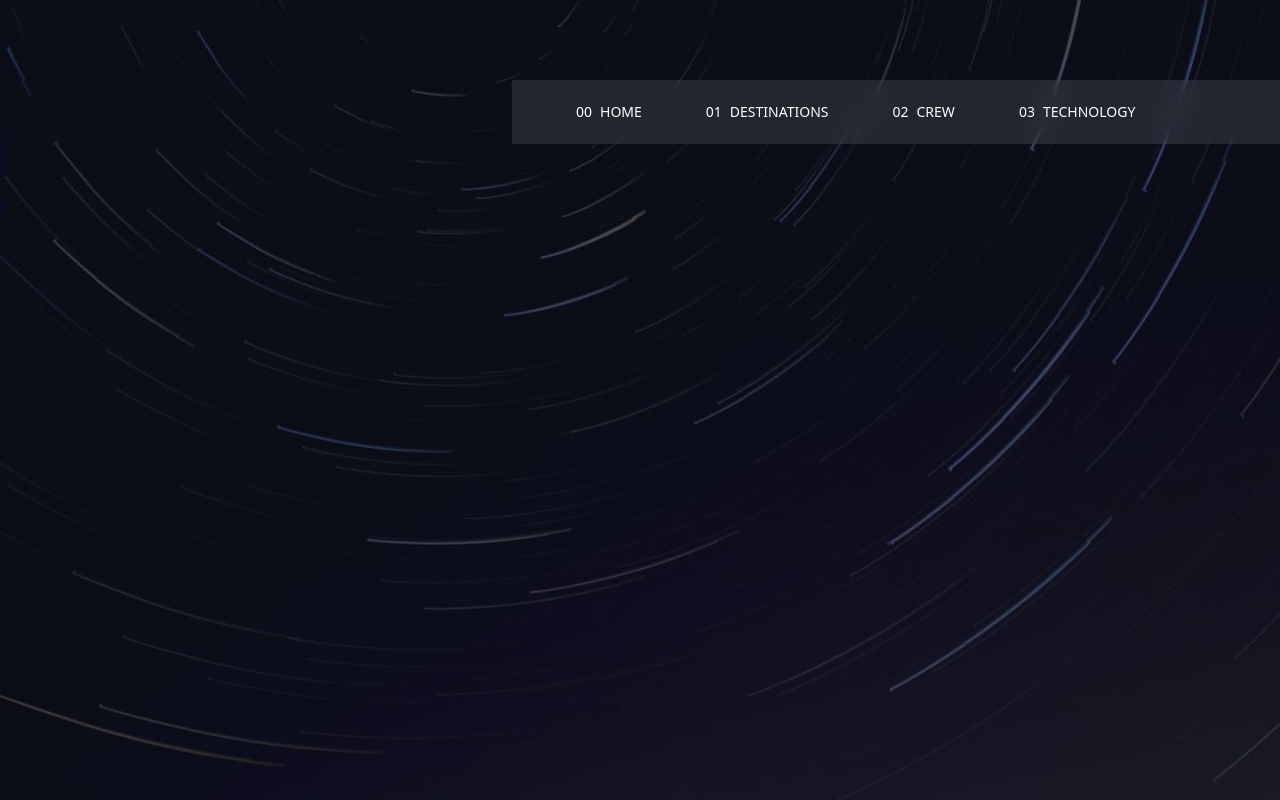
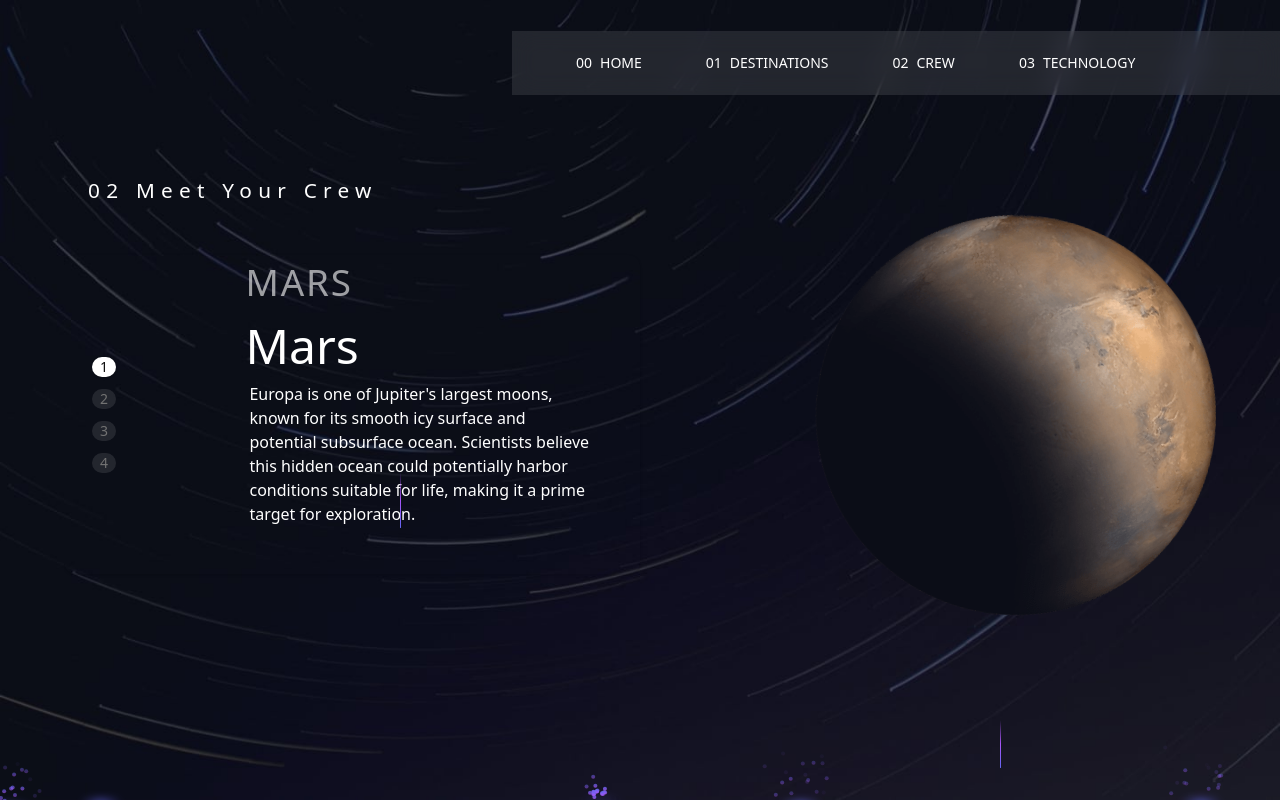
Before and after one commit to SaiHtetMyatNaing/space-adventure, a Next.js app: page /technology in a window 1280 px wide. Built offline with nearby package versions, Linux system fonts and the light colour scheme.

Commit message:
Add BackgroundBeamsWithCollision component, implement motion animations in CrewSection, Technology, and HeroSection components

```diff
--- a/src/_components/crew/crew-creation.tsx
+++ b/src/_components/crew/crew-creation.tsx
@@ -11,20 +11,36 @@ import {
   CardHeader,
   CardTitle,
 } from "@/components/ui/card";
+import { motion } from "framer-motion";
 import Header from "../header";
 
 const CrewSection = () => {
   return (
     <>
-      <Header className="-mt-20" />
+      <Header className="-mt-[85px]" />
       <main className="flex items-center justify-between w-full max-w-6xl gap-2 mx-auto overflow-hidden">
         <Tabs defaultValue="mars" className="flex flex-col w-full mx-auto">
-          <h1 className="ml-6 text-[1.3em] tracking-[0.3em]">
+          <motion.h1
+          initial={{ x : '-100%' , opacity : 0 }}
+          animate={{ opacity: 1, x: '0%' }}
+          exit={{ opacity: 0, x: '-100%' }}
+          className="ml-6 text-[1.3em] tracking-[0.3em]">
             02 Meet Your Crew
-          </h1>
+          </motion.h1>
 
           {destinations.map((destination) => {
             return (
+              <motion.div
+              key={destination.tabValue}
+              className="w-full h-full max-w-full"
+              initial={{ opacity: 0, y: 20 }}
+              animate={{ opacity: 1, y: 0 }}
+              transition={{
+                type: "spring",
+                stiffness: 100,
+                duration: 0.5
+              }}
+            >
               <TabsContent
                 value={destination.tabValue}
                 key={destination.tabValue}
@@ -59,11 +75,12 @@ const CrewSection = () => {
                 <Image
                   src={destination.image.src}
                   alt={destination.image.alt}
-                  width={450}
+                  width={420}
                   height={400}
                   className="ml-12 rotating-image"
                 />
               </TabsContent>
+              </motion.div>
             );
           })}
         </Tabs>
--- a/src/_components/destination/destination.tsx
+++ b/src/_components/destination/destination.tsx
@@ -12,7 +12,7 @@ import {
   CardTitle,
 } from "@/components/ui/card";
 import Header from "../header";
-
+import { motion } from "framer-motion";
 const DestinationSection = () => {
   return (
     <>
@@ -40,11 +40,33 @@ const DestinationSection = () => {
 
           {destinations.map((destination) => {
             return (
+        <motion.div
+              key={destination.tabValue}
+              className="w-full h-full max-w-full"
+              initial={{ opacity: 0, y: 20 }}
+              animate={{ opacity: 1, y: 0 }}
+              transition={{
+                type: "spring",
+                stiffness: 100,
+                duration: 0.5
+              }}
+            >
               <TabsContent
                 value={destination.tabValue}
                 key={destination.tabValue}
                 className="flex items-center justify-between max-w-6xl"
               >
+
+<motion.div
+              className="w-full h-full max-w-full"
+              initial={{ opacity: 0, y: 20 }}
+              animate={{ opacity: 1, y: 0 }}
+              transition={{
+                type: "spring",
+                stiffness: 100,
+                duration: 0.5
+              }}
+            >
                 <Image
                   src={destination.image.src}
                   alt={destination.image.alt}
@@ -52,6 +74,7 @@ const DestinationSection = () => {
                   height={400}
                   className="ml-12 rotating-image"
                 />
+                </motion.div>
 
                 <Card className="flex flex-col items-start max-w-md gap-3 text-white bg-transparent border-none">
                   <CardHeader>
@@ -83,9 +106,11 @@ const DestinationSection = () => {
                   </CardFooter>
                 </Card>
               </TabsContent>
+              </motion.div>
             );
           })}
         </Tabs>
+
       </main>
     </>
   );
--- a/src/_components/header.tsx
+++ b/src/_components/header.tsx
@@ -1,16 +1,32 @@
 "use client";
 import Link from "next/link";
 import React from "react";
+import { motion } from "framer-motion";
 
-const Header = ({className}: {className?: string}) => {
+const Header = ({ className }: { className?: string }) => {
   const menuList = [
     { id: 1, name: "Home", href: "/" },
     { id: 2, name: "Destinations", href: "/destination" },
     { id: 3, name: "Crew", href: "/crew" },
     { id: 4, name: "Technology", href: "/technology" },
   ];
+
+  // Animation variants
+  const headerVariants = {
+    hidden: { opacity: 0, x: '100%' }, // Start off-screen to the right
+    visible: { opacity: 1, x: '0%' , duration :7 },   // Move to original position
+    exit: { opacity: 0, x: '-100%' },
+
+  };
+
   return (
-    <header className={`flex items-center justify-end w-full  ${className}`}>
+    <motion.header
+      className={`flex items-center justify-end w-full ${className}`}
+      animate="visible"
+      exit="exit"
+      variants={headerVariants}
+      transition={{ duration: 0.5 }} // Adjust duration as needed
+    >
       <ul className="flex items-center justify-start w-full h-16 max-w-3xl text-sm gap-x-16 bg-white/10 backdrop-blur-md">
         <span></span>
         {menuList.map((item) => (
@@ -22,7 +38,7 @@ const Header = ({className}: {className?: string}) => {
           </li>
         ))}
       </ul>
-    </header>
+    </motion.header>
   );
 };
 
--- a/src/_components/home/hero-section.tsx
+++ b/src/_components/home/hero-section.tsx
@@ -1,12 +1,21 @@
+'use client'
 import React from "react";
 import Link from "next/link";
 import Header from "../header";
-
+import { motion } from "framer-motion";
 const HeroSection = () => {
   return (
     <>
       <Header className="mt-12"/>
-      <section className=" flex select-none   uppercase  gap-4 items-end justify-between mb-[10em] text-center max-w-full w-full px-[10em]">
+      <motion.section
+              initial={{ opacity: 0, y: 20 }}
+              animate={{ opacity: 1, y: 0 }}
+              transition={{
+                type: "spring",
+                stiffness: 100,
+                duration: 0.5
+              }}
+         className=" flex select-none   uppercase  gap-4 items-end justify-between mb-[10em] text-center max-w-full w-full px-[10em]">
         <div className="flex flex-col items-start justify-start w-full max-w-2xl gap-4">
           <h1 className="tracking-[0.3em]">So, You want to go to</h1>
           <h2 className="text-[7em] -mt-10">Space</h2>
@@ -24,7 +33,7 @@ const HeroSection = () => {
           <span className="text-black  text-[1.3em]">Explore</span>
         </Link>
 
-      </section>
+      </motion.section>
       </>
   );
 };
--- /dev/null
+++ b/src/_components/technology/tech-section.tsx
@@ -0,0 +1,89 @@
+"use client";
+import Image from "next/image";
+import React from "react";
+import { motion } from "framer-motion"; // Import motion
+import { Tabs, TabsContent, TabsList, TabsTrigger } from "@/components/ui/tabs";
+import { destinations } from "@/lib/data";
+import {
+  Card,
+  CardContent,
+  CardDescription,
+  CardFooter,
+  CardHeader,
+  CardTitle,
+} from "@/components/ui/card";
+import Header from "../header";
+
+const TechSection = () => {
+  // Animation variants for the pop-up effect
+  const popUpVariants = {
+    hidden: { opacity: 0, scale: 0.8 }, // Start hidden and scaled down
+    visible: { opacity: 1, scale: 1 },   // Fully visible and at normal scale
+  };
+
+  return (
+    <>
+      <Header className="-mt-[130px]" />
+      <motion.main
+        className="flex items-center justify-center w-full max-w-6xl mx-auto overflow-hidden"
+        initial="hidden"
+        animate="visible"
+        variants={popUpVariants}
+        transition={{ duration: 0.5 }} // Adjust duration as needed
+      >
+        <Tabs defaultValue="mars" className="flex flex-col justify-between w-full mx-auto">
+          <h1 className="ml-6 text-[1.3em] tracking-[0.3em]">
+            02 Meet Your Crew
+          </h1>
+
+          {destinations.map((destination) => {
+            return (
+              <TabsContent
+                value={destination.tabValue}
+                key={destination.tabValue}
+                className="flex items-center justify-between max-w-6xl"
+              >
+                <Card className="flex items-center max-w-xl text-white bg-transparent border-none ">
+                  <CardHeader className="flex items-start justify-start w-full max-w-full py-2">
+                    <TabsList className="flex flex-col items-start justify-center w-full h-full max-w-sm gap-3 bg-transparent">
+                      {destinations.map((destination, index) => (
+                        <TabsTrigger
+                          key={destination.tabValue}
+                          value={destination.tabValue}
+                          className="w-5 h-5 rounded-full cursor-pointer bg-white/10"
+                        >
+                          {index + 1}
+                        </TabsTrigger>
+                      ))}
+                    </TabsList>
+                  </CardHeader>
+                  <CardFooter className="flex flex-col items-start h-76">
+                    <CardTitle className="text-[2.3em] font-extralight text-white/60 uppercase tracking-wider">
+                      {destination.name}
+                    </CardTitle>
+                    <CardDescription className="text-[3em] text-white">
+                      {destination.name}
+                    </CardDescription>
+                    <CardContent className="-ml-5">
+                      <p>{destination.description}</p>
+                    </CardContent>
+                  </CardFooter>
+                </Card>
+
+                <Image
+                  src={destination.image.src}
+                  alt={destination.image.alt}
+                  width={400}
+                  height={400}
+                  className="ml-12 rotating-image"
+                />
+              </TabsContent>
+            );
+          })}
+        </Tabs>
+      </motion.main>
+    </>
+  );
+};
+
+export default TechSection;
--- a/src/app/crew/page.tsx
+++ b/src/app/crew/page.tsx
@@ -1,11 +1,12 @@
 import CrewSection from '@/_components/crew/crew-creation'
+import BackgroundBeamsWithCollision from '@/components/ui/background-beams-with-collision'
 import React from 'react'
 
 const page = () => {
   return (
-    <main className='text-white gap-20 flex justify-center items-center flex-col bg-[url("/assets/crew/background-crew-desktop.jpg")] bg-no-repeat bg-cover h-screen bg-center'>
+    <BackgroundBeamsWithCollision className='text-white gap-20 flex justify-center items-center flex-col bg-[url("/assets/crew/background-crew-desktop.jpg")] bg-no-repeat bg-cover overflow-hidden h-screen bg-center'>
        <CrewSection/>
-    </main>
+    </BackgroundBeamsWithCollision>
   )
 }
 
--- a/src/app/technology/page.tsx
+++ b/src/app/technology/page.tsx
@@ -1,13 +1,13 @@
-
-import React from 'react'
-import Header from '../../_components/header'
+import React from "react";
+import TechSection from "@/_components/technology/tech-section";
+import BackgroundBeamsWithCollision from "@/components/ui/background-beams-with-collision";
 
 const page = () => {
   return (
-    <main className='text-white flex justify-between flex-col bg-[url("/assets/technology/background-technology-desktop.jpg")] bg-no-repeat bg-cover h-screen bg-center'>
-       <Header className='mt-20'/>
-    </main>
-  )
-}
+    <BackgroundBeamsWithCollision className='text-white  flex gap-20 flex-col bg-[url("/assets/technology/background-technology-desktop.jpg")] bg-no-repeat bg-cover h-screen bg-center'>
+      <TechSection />
+    </BackgroundBeamsWithCollision>
+  );
+};
 
-export default page
+export default page;
```
Also changed, not shown: 1 other file (tests, documents, lock files or other folders).
